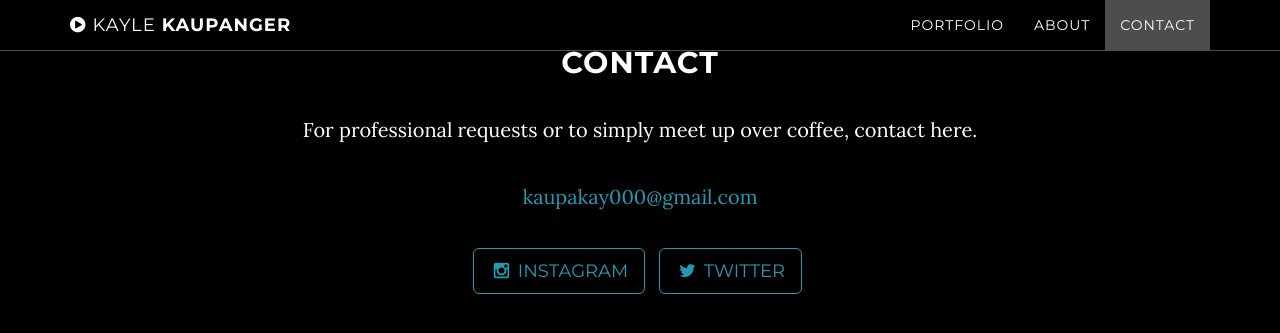
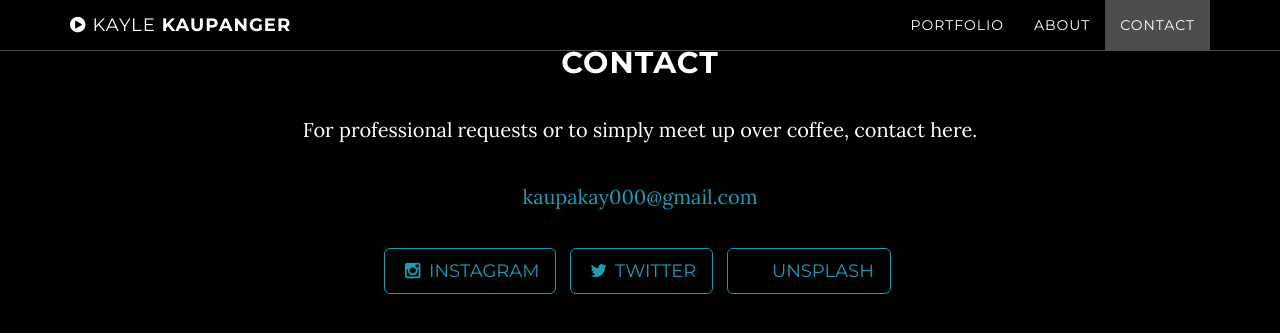
Before and after one commit to kaupanger/kaylekaupanger.com, a Jekyll site: the page built from index.html, in a window 1280 px wide and 900 px high, scrolled down 1756 px. Shown: the top 333 px of the window. Built offline with Jekyll 4.4.1, drawn with Linux system fonts in a browser that asks for light colours.

Commit message:
Update _config.yml

```diff
--- a/_config.yml
+++ b/_config.yml
@@ -17,6 +17,8 @@ social:
     url: https://www.instagram.com/stillkayle
   - title: twitter
     url: https://twitter.com/KayleKaupanger
+  - title: unsplash
+    url: https://unsplash.com/@notaphotographer
 
 
 
```
